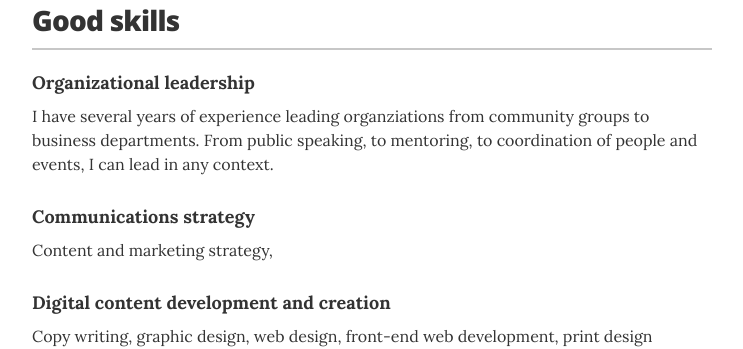
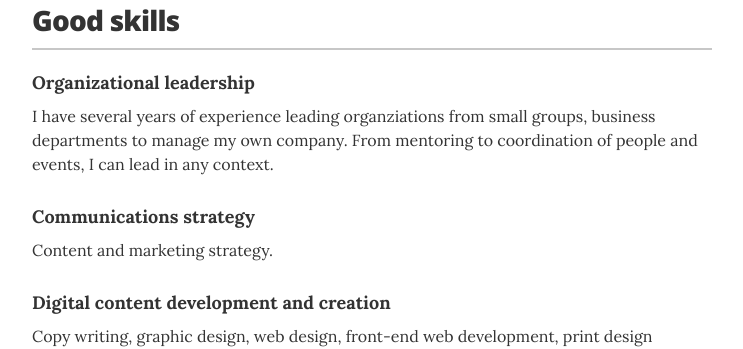
Before and after one commit to borishager/borishager.github.io, a Jekyll site: the page built from index.html, in a window 1280 px wide and 900 px high, scrolled down 2411 px. Shown: the part 407-756 px from the top of the window, without its empty margins (268-1011 px from the left). Built offline with Jekyll 4.4.1, drawn with Linux system fonts in a browser that asks for light colours.

Commit message:
Update skills.yml

```diff
--- a/_data/skills.yml
+++ b/_data/skills.yml
@@ -1,11 +1,11 @@
 # Skills
 # Organizational leadership
 - skill: Organizational leadership
-  description: I have several years of experience leading organziations from community groups to business departments. From public speaking, to mentoring, to coordination of people and events, I can lead in any context.
+  description: I have several years of experience leading organziations from small groups, business departments to manage my own company. From mentoring to coordination of people and events, I can lead in any context.
 
 # Communications strategy
 - skill: Communications strategy
-  description: Content and marketing strategy,
+  description: Content and marketing strategy.
 
 # Digital content development and creation
 - skill: Digital content development and creation
```
